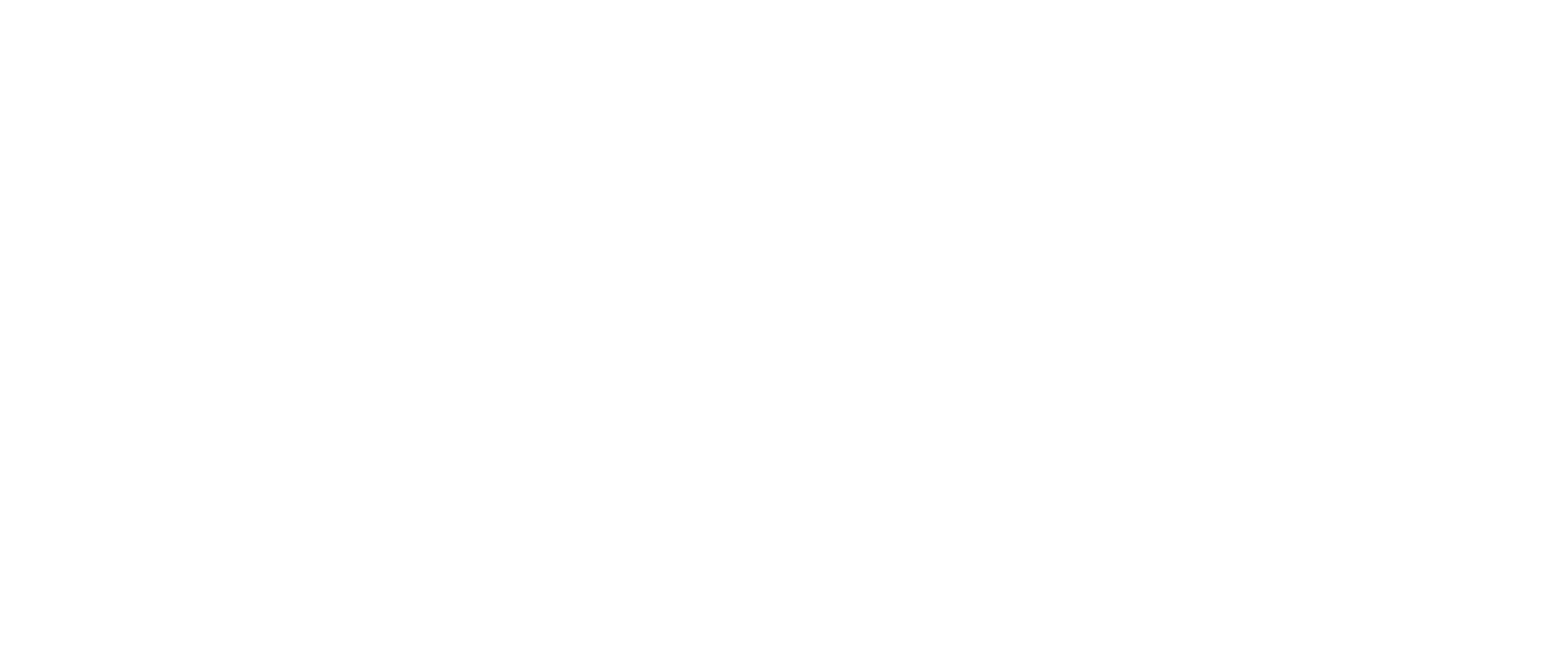
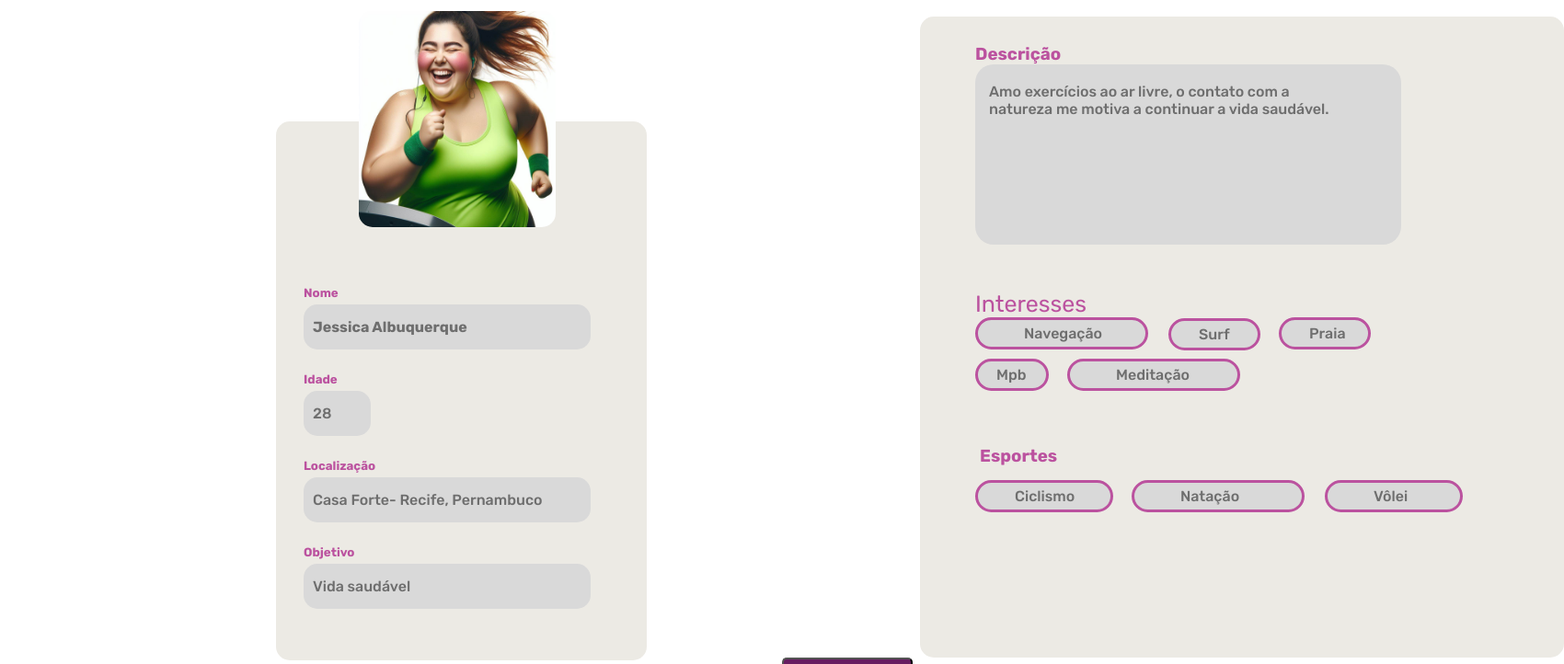
Before and after one commit to gabrielsoarespebr/parceira-de-treino, a React (Vite) app: page /editarperfil in a window 1280 px wide. Before the commit this address had no page. Shown: the part 160-882 px from the top of the page at 92% size, 1700 px wide, since content can reach past the window. Before the commit the page ends 800 px from the top, so only its background shows below. Built offline with nearby package versions, Linux system fonts and the light colour scheme.

Commit message:
página editar perfil

```diff
--- a/src/App.jsx
+++ b/src/App.jsx
@@ -5,6 +5,7 @@ import { MuralDePessoas } from "./pages/MuralDePessoas/MuralDePessoas";
 import { MuralDeProfissionais } from "./pages/MuralDeProfissionais/MuralDeProfissionais";
 import { Chat } from "./pages/Chat/Chat";
 import VisaoPerfil from "./pages/VisaoPerfil/VisaoPerfil";
+import EditarPerfil from "./pages/EditarPerfil/EditarPerfil";
 
 function App() {
   return (
@@ -17,6 +18,7 @@ function App() {
         <Route path="/muraldeprofissionais" element={<MuralDeProfissionais />} />
         <Route path="/chat" element={<Chat />} />
         <Route path="/visaoperfil" element={<VisaoPerfil />} />
+        <Route path="/editarperfil" element={<EditarPerfil />} />
       </Routes>
     </BrowserRouter>
   );
--- a/src/pages/EditarPerfil/EditarPerfil.css
+++ b/src/pages/EditarPerfil/EditarPerfil.css
@@ -0,0 +1,259 @@
+.areaUsuario{
+    margin-top: 50px;
+    margin-left: 50px;
+}
+
+.infoPessoal{
+    background-color:  rgb(236, 234, 228);
+    width: 403px;
+    height: 586px;
+    margin-top: 140px;
+    margin-left: 300px;
+    border-radius: 15px;
+}
+
+.perfilFoto{
+    width: 214px;
+    height: 235px;
+    border-radius: 15px;
+    margin-left: 90px;
+    margin-top: -120px;
+}
+
+.nome{
+    color: #BB529F;
+    margin-top: 60px;
+    margin-left: 30px;
+}
+
+.espacoNome{
+    background-color: #D9D9D9;
+    width: 312px;
+    height: 49px;
+    border-radius: 15px;
+    margin-left: 30px;
+    margin-top: -5px;
+}
+
+.nomeUsuaria{
+    margin-top: 10px;
+    color: #6e6e6e;
+    padding-left: 10px;
+    padding-top: 15px;
+}
+
+.idade{
+    color: #BB529F;
+    margin-left: 30px;
+    margin-top: 25px;
+}
+
+.idadeUsuaria{
+    padding-left: 10px;
+    padding-top: 15px;
+}
+
+.campoIdade{
+    background-color: #D9D9D9;
+    width: 73px;
+    height: 49px;
+    border-radius: 15px;
+    margin-left: 30px;
+    margin-top: 5px;
+    color: #6e6e6e;
+}
+
+.localizacao{
+    color: #BB529F;
+    margin-left: 30px;
+    margin-top: 25px;
+}
+
+.localizacaoUsuaria{
+    padding-left: 10px;
+    padding-top: 15px;
+}
+
+.campoLocalizacao{
+    background-color: #D9D9D9;
+    width: 312px;
+    height: 49px;
+    border-radius: 15px;
+    margin-left: 30px;
+    margin-top: 5px;
+    color: #6e6e6e;
+}
+
+.objetivo{
+    color: #BB529F;
+    margin-left: 30px;
+    margin-top: 25px;
+}
+
+.objetivoUsuaria{
+    padding-left: 10px;
+    padding-top: 15px;
+}
+
+.campoObjetivo{
+    background-color: #D9D9D9;
+    width: 312px;
+    height: 49px;
+    border-radius: 15px;
+    margin-left: 30px;
+    margin-top: 5px;
+    color: #6e6e6e;
+}
+
+.ocupaçãoParceira{
+   background-color: rgb(236, 234, 228);
+   width: 700px;
+   height: 697px;
+   margin-left: 1000px;
+   margin-top: -850px;
+   border-radius: 15px;
+}
+
+.descricao{
+    color: #BB529F;
+    margin-left: 60px;
+    padding-top: 30px;
+
+}
+
+.campoDescricao{
+    background-color: #D9D9D9;
+    color: #6e6e6e;
+    margin-left: 60px;
+    width: 463px;
+    height: 196px;
+    border-radius: 20px;
+}
+
+.escritaDescricao{
+    padding-left: 15px;
+    padding-top: 20px;
+}
+
+.interesses{
+    padding-left: 30px;
+}
+
+.navegacao1{
+    padding-top: 5px;
+    background-color: #D9D9D9;
+    width: 188px;
+    height: 35px;
+    border-radius: 20px;
+    border: 3px solid #BB529F;
+    color: #6e6e6e;
+    padding-left: 50px;
+    margin-left: 60px;
+
+}
+
+.surf1{
+    padding-top: 5px;
+    background-color: #D9D9D9;
+    width: 100px;
+    height: 35px;
+    border-radius: 20px;
+    border: 3px solid #BB529F;
+    color: #6e6e6e;
+    padding-left: 30px;
+    margin-left: 270px;
+    margin-top: -34px;
+}
+
+.praia1{
+    padding-top: 5px;
+    background-color: #D9D9D9;
+    width: 100px;
+    height: 35px;
+    border-radius: 20px;
+    border: 3px solid #BB529F;
+    color: #6e6e6e;
+    padding-left: 30px;
+    margin-left: 390px;
+    margin-top: -36px;
+}
+
+.mpb1{
+    padding-top: 5px;
+    background-color: #D9D9D9;
+    width: 80px;
+    height: 35px;
+    border-radius: 20px;
+    border: 3px solid #BB529F;
+    color: #6e6e6e;
+    padding-left: 20px;
+    margin-left: 60px;
+    margin-top: 10px;
+}
+
+.meditacao1{
+    padding-top: 5px;
+    background-color: #D9D9D9;
+    width: 188px;
+    height: 35px;
+    border-radius: 20px;
+    border: 3px solid #BB529F;
+    color: #6e6e6e;
+    padding-left: 50px;
+    margin-left: 160px;
+    margin-top: -35px;
+}
+
+.esportes{
+    color: #BB529F;
+    margin-left: 65px;
+    margin-top: 60px;
+}
+
+.ciclismo1{
+    padding-top: 5px;
+    background-color: #D9D9D9;
+    width: 150px;
+    height: 35px;
+    border-radius: 20px;
+    border: 3px solid #BB529F;
+    color: #6e6e6e;
+    padding-left: 40px;
+    margin-top: 15px;
+    margin-left: 60px;
+}
+
+.natacao1{
+    padding-top: 5px;
+    background-color: #D9D9D9;
+    width: 188px;
+    height: 35px;
+    border-radius: 20px;
+    border: 3px solid #BB529F;
+    color: #6e6e6e;
+    padding-left: 50px;
+    margin-left: 230px;
+    margin-top: -35px;
+}
+
+.volei1{
+    padding-top: 5px;
+    background-color: #D9D9D9;
+    width: 150px;
+    height: 35px;
+    border-radius: 20px;
+    border: 3px solid #BB529F;
+    color: #6e6e6e;
+    padding-left: 50px;
+    margin-left: 440px;
+    margin-top: -35px;
+}
+
+.butao{
+    width: 142px;
+    height: 40px;
+    color: #fff;
+    background-color: #671C61;
+    border-radius: 5px;
+    margin-left: 850px;
+}
--- a/src/pages/EditarPerfil/EditarPerfil.jsx
+++ b/src/pages/EditarPerfil/EditarPerfil.jsx
@@ -1,19 +1,103 @@
+import { Divider } from "../../shared/components/Divider/Divider";
 import { Footer } from "../Homepage/components/Footer/Footer";
 import './EditarPerfil.css'
+import parceirojessica from "../../assets/image/usuarias/parceira2Jessica.png"
 
 export function EditarPerfil() {
+
+    console.log('Pach to Parceiro Jessica', parceirojessica)
+
+
     return (
         <>
             <header>
-                <img
-                    src="./src/assets/image/logoBranco.png"
-                    alt="Logotipo FitSister"
-                    id="logoHeader"
-                />
-                <button className="botaoBranco">Login</button>
+            <img
+          src="./src/assets/image/logoBranco.png"
+          alt="Logotipo FitSister"
+          id="logoHeader"
+        />
+        <nav>
+          <ul className="barraDeNavegacao">
+            <li>
+              <a href="">
+                <i className="fa-solid fa-circle-user"></i>
+                <p>Meu perfil</p>
+              </a>
+            </li>
+            <li>
+              <a href="/chat">
+                <i className="fa-solid fa-comments"></i>
+                <p>Chat</p>
+              </a>
+            </li>
+            <li>
+              <a href="/muraldeprofissionais">
+                <span className="material-icons">sports</span>
+                <p>Profissionais</p>
+              </a>
+            </li>
+            <li>
+              <a href="/home">
+                <i className="fa-solid fa-right-to-bracket"></i>
+                <p>Sair</p>
+              </a>
+            </li>
+          </ul>
+        </nav>
             </header>
 
-            <div></div>
+            <h1 className="areaUsuario">Área da usuária</h1>
+
+            <div className="infoPessoal">
+
+                <img className="perfilFoto" src= {parceirojessica} alt="fotoPerfil" />
+
+                <h5 className="nome"> Nome</h5>
+                <div className="espacoNome">
+                    <h4 className="nomeUsuaria">Jessica Albuquerque</h4>
+                </div>
+
+                <h5 className="idade">Idade</h5>
+                <div className="campoIdade">
+                    <p className="idadeUsuaria">28</p>
+                </div>
+
+                <h5 className="localizacao">Localização</h5>
+                <div className="campoLocalizacao">
+                    <p className="localizacaoUsuaria">Casa Forte- Recife, Pernambuco</p>
+                </div>
+
+                <h5 className="objetivo">Objetivo</h5>
+                <div className="campoObjetivo">
+                    <p className="objetivoUsuaria">Vida saudável</p>
+                </div>
+            </div>
+
+            <div className="ocupaçãoParceira">
+                <h3 className="descricao">Descrição</h3>
+                <div className="campoDescricao">
+                   <p className="escritaDescricao"> Amo exercícios ao ar livre, o contato com a <br />natureza me motiva a continuar a vida saudável.</p>
+
+                </div>
+
+                <h3 className="interesses"> Interesses</h3>
+                <div className="navegacao1">Navegação</div>
+                <div className="surf1">Surf</div>
+                <div className="praia1">Praia</div>
+                <div className="mpb1">Mpb</div>
+                <div className="meditacao1">Meditação</div>
+
+                <h3 className="esportes">Esportes</h3>
+                <div className="ciclismo1">Ciclismo</div>
+                <div className="natacao1">Natação</div>
+                <div className="volei1"> Vôlei</div>
+            </div>
+
+            <button className="butao">Salvar</button>
+
+
+            <Divider/>
+            <Footer/>
         </>
     )
 }
--- a/src/pages/VisaoPerfil/VisaoPerfil.css
+++ b/src/pages/VisaoPerfil/VisaoPerfil.css
@@ -1,10 +1,11 @@
 .CaixaVisuPerfil{
-    background-color: rgb(230, 227, 221);
+    background-color: rgb(236, 234, 228);
     width: 846px;
     height: 734px;
     border-radius: 25px;
     margin-top: 50px;
     margin-left: 50px;
+    box-shadow: 0px 4px 8px rgba(0, 0, 0, 0.2);
 }
 
 .imagemPerfil{
```
